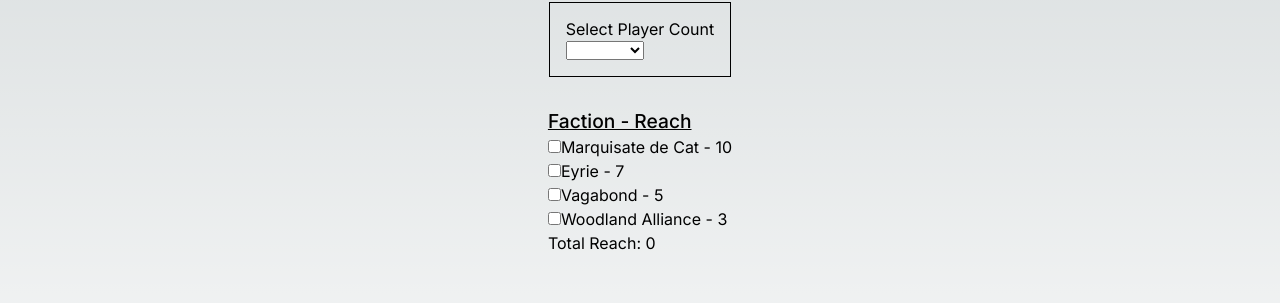
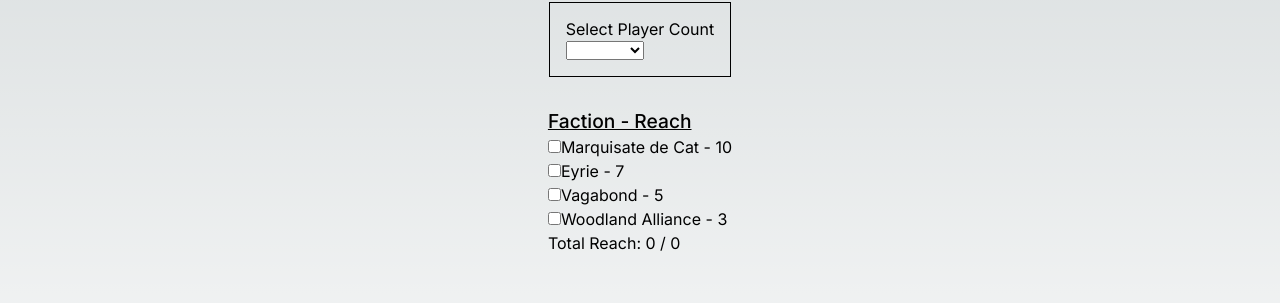
Before and after one commit to franco-ortega/root-reach-calculator, a Next.js app: page / in a window 1280 px wide. Shown: the part 194-497 px from the top of the page. Built offline with nearby package versions, Linux system fonts and the light colour scheme.

Commit message:
display selected reach

```diff
--- a/src/app/components/factions/Factions.jsx
+++ b/src/app/components/factions/Factions.jsx
@@ -4,14 +4,17 @@
 import FactionList from '../factionList/FactionList';
 import styles from './Factions.module.css';
 
-export default function Factions() {
+export default function Factions({ reach }) {
   const [selectedFactions, setSelectedFactions] = useState([]);
 
   return (
     <div className={styles.Factions}>
       <h3>Faction - Reach</h3>
       <FactionList setSelectedFactions={setSelectedFactions} />
-      Total Reach: {selectedFactions.reduce((acc, cur) => acc + cur.reach, 0)}
+      Total Reach: {selectedFactions.reduce(
+        (acc, cur) => acc + cur.reach,
+        0
+      )} / {reach}
     </div>
   );
 }
--- a/src/app/components/selectFactions/SelectFactions.jsx
+++ b/src/app/components/selectFactions/SelectFactions.jsx
@@ -7,12 +7,10 @@
 export default function SelectFactions() {
   const [reach, setReach] = useState(0);
 
-  console.log({ reach });
-
   return (
     <>
       <SelectPlayerCount setReach={setReach} />
-      <Factions />
+      <Factions reach={reach} />
     </>
   );
 }
--- a/src/app/components/selectPlayerCount/SelectPlayerCount.jsx
+++ b/src/app/components/selectPlayerCount/SelectPlayerCount.jsx
@@ -10,7 +10,7 @@
       <select onChange={({ target }) => setReach(Number(target.value))}>
         <option></option>
         {reachList.map((playerCount) => (
-          <option key={playerCount[0]} value={playerCount[0]}>
+          <option key={playerCount[0]} value={playerCount[1]}>
             {playerCount[0]} Players
           </option>
         ))}
```
